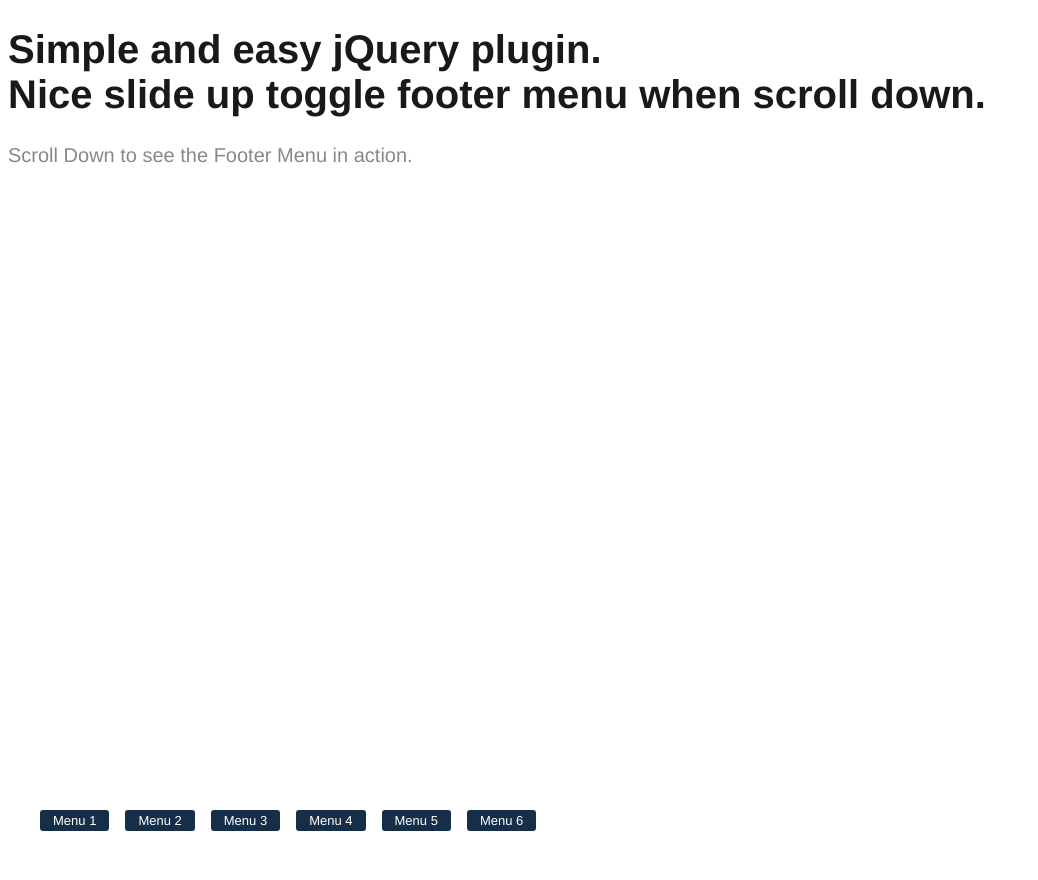
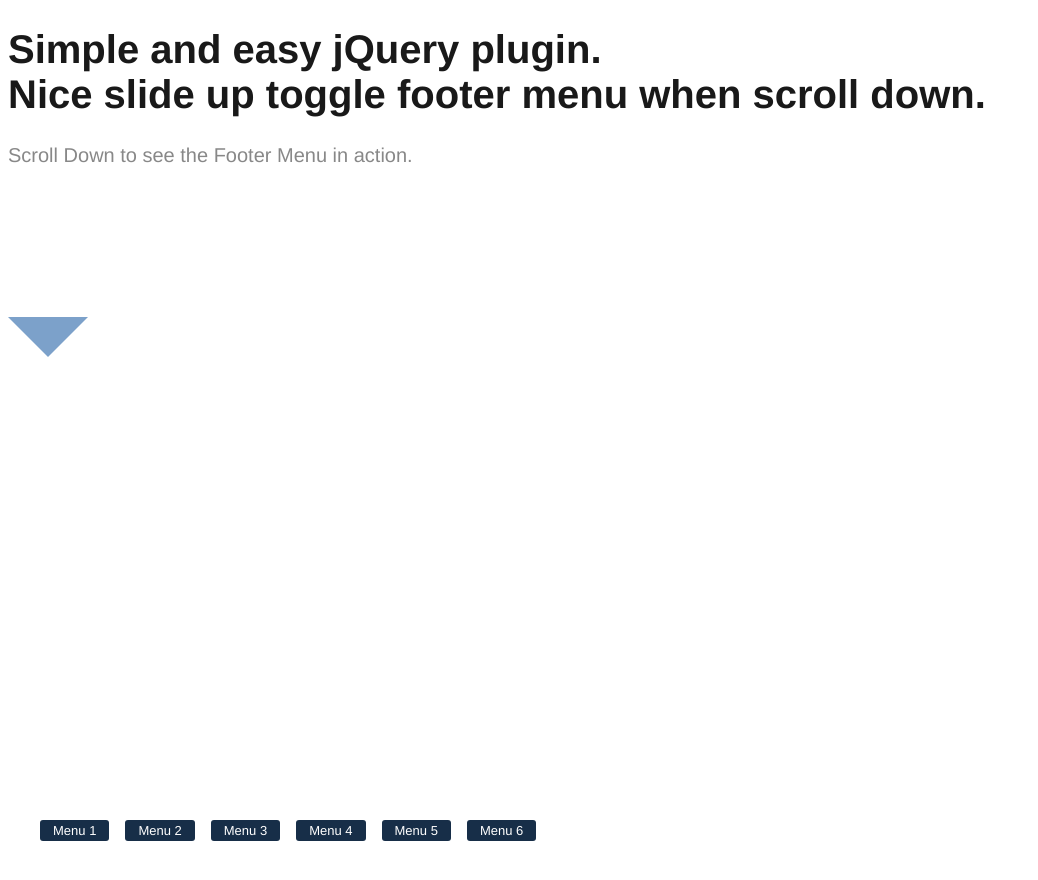
Before and after one commit to fpmweb/footerMenu, a plain HTML site: page footerMenu.html in a window 1280 px wide. Shown: the top 880 px of the page, without its empty margins (0-1038 px from the left). Drawn offline with nearby package versions, Linux system fonts and the light colour scheme.

Commit message:
Add shadow on footer

```diff
--- a/css/footerMenu.css
+++ b/css/footerMenu.css
@@ -1,6 +1,6 @@
 body {
   font: 13px Helvetica, arial, freesans, clean, sans-serif;
-  height: 900px;
+  height: 1500px;
 }
 
 h1 {
@@ -14,6 +14,20 @@ h2 {
     font-weight: normal;
     font-size: 20px;
     color: #888;
+}
+
+.arrow-down {
+  margin-top: 150px;
+  width: 0;
+  height: 0;
+  border-left: 40px solid transparent;
+  border-right: 40px solid transparent;
+  border-top: 40px solid #7CA1CA;
+}
+
+#container {
+  width: 100%;
+  text-align: center;
 }
 
 #footerMenu {
@@ -30,6 +44,9 @@ h2 {
   -o-transition: all 0.4s ease-in-out;
   transition: all 0.4s ease-in-out;
   -webkit-transition: all 0.4s ease-in-out;
+  -webkit-box-shadow: 0px -4px 38px rgba(50, 50, 50, 0.50);
+  -moz-box-shadow:    0px -4px 38px rgba(50, 50, 50, 0.50);
+  box-shadow:         0px -4px 38px rgba(50, 50, 50, 0.50);
 }
 
 #footerMenu.show {
@@ -41,6 +58,7 @@ h2 {
 }
 
 #footerMenu ul.navigation li {
+  margin-top: 10px;
   float: left;
   margin-right: 16px;
   display: block;
--- a/footerMenu.html
+++ b/footerMenu.html
@@ -13,6 +13,8 @@
 </h1>
 <h2>Scroll Down to see the Footer Menu in action.</h2>
 
+<div class="arrow-down"></div>
+
 <div id="footerMenu">
   <div class="content-wrap">
     <ul class="navigation">
@@ -26,6 +28,7 @@
   </div>
 </div>
 
+
 <script src="https://code.jquery.com/jquery-2.2.2.min.js" integrity="sha256-36cp2Co+/62rEAAYHLmRCPIych47CvdM+uTBJwSzWjI=" crossorigin="anonymous"></script>
 <script type="text/javascript" src="js/jquery.footerMenu.js"></script>
 <script>
```
